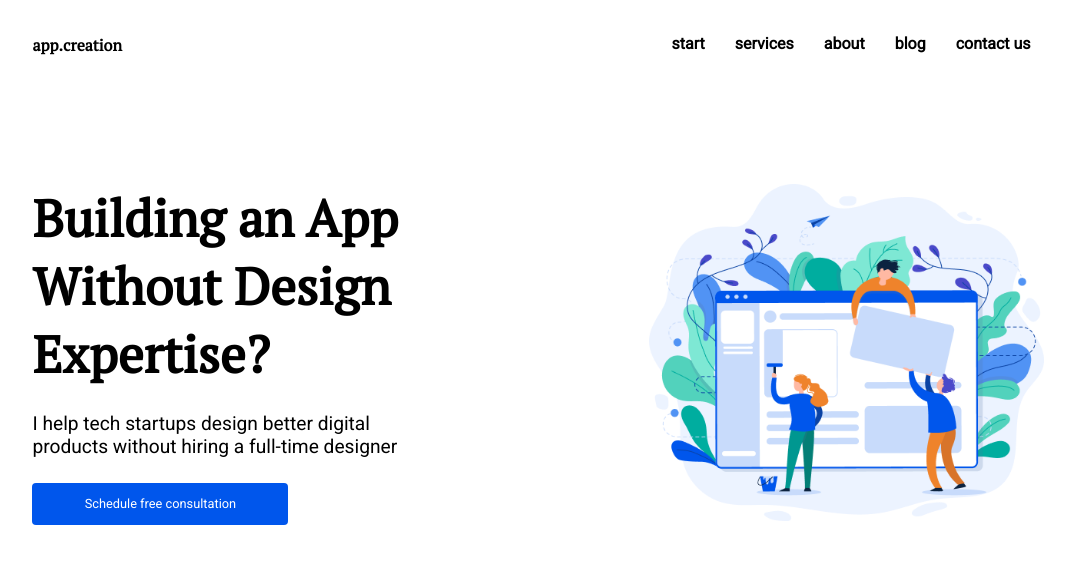
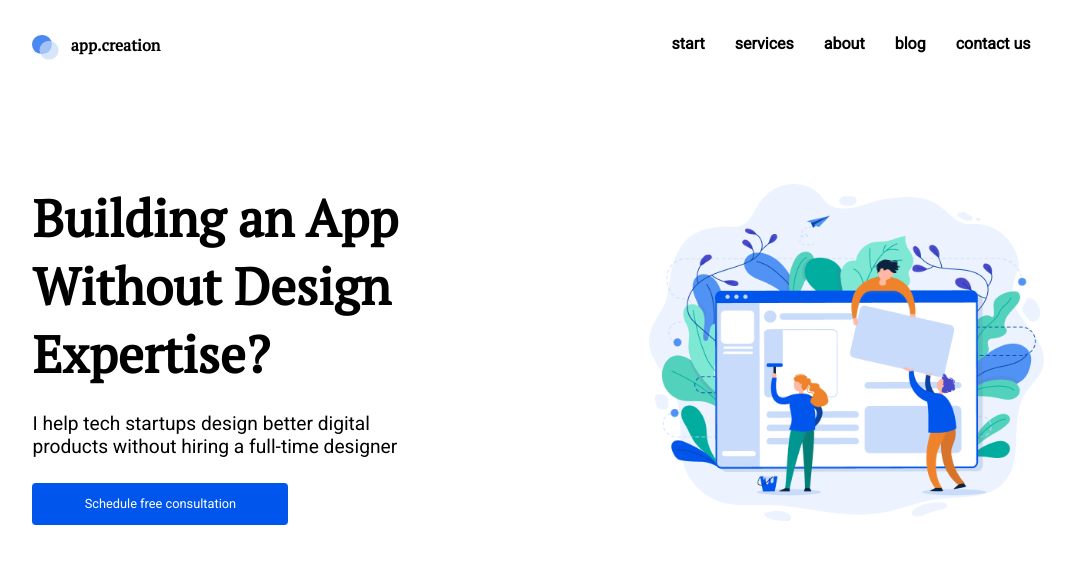
Before and after one commit to WebHeroSchool/Site_1, a plain HTML site: page index.html in a window 1280 px wide. Shown: the whole page, without its empty margins (102-1177 px from the left). Drawn offline with Linux system fonts and the light colour scheme.

Commit message:
Сделал по своему, адаптивным.

```diff
--- a/css/style.css
+++ b/css/style.css
@@ -13,9 +13,31 @@ body {
 }
 
 .logo {
+	display: flex;
+	justify-content: flex-start;
+	align-items: center;
 	font-family: PT Serif;
 	font-weight: bold;
 }
+
+.logo__circle {
+	width: 1.5vw;
+	height: 1.5vw;
+}
+
+.logo__circle_color_blue {
+	transform: translateX(-65%)translateY(30%);
+	background: #C8DBFB;
+	border-radius: 50%;
+	opacity: 0.7;
+}
+
+.logo__circle_color_dark-blue {
+	background: #0056EC;
+	border-radius: 50%;
+	opacity: 0.7;
+}
+
 
 .menu__item {
 	margin: 0 13px;
--- a/index.html
+++ b/index.html
@@ -4,12 +4,14 @@
     <title>Мой первый сайт</title>
     <meta charset="utf-8">
     <meta name="viewport" content="initial-scale=1.0, width=device-width">
-    <link href="https://fonts.googleapis.com/css2?family=PT+Serif&family=Roboto&display=swap" rel="stylesheet">
+    <link rel="stylesheet" href="css/fonts.css">
     <link rel="stylesheet" href="css/style.css">
   </head>
   <body>
     <header class="header">
-      <div class="logo">app.creation</div>
+      <div class="logo">
+        <div class="logo__circle logo__circle_color_dark-blue"></div><div class="logo__circle logo__circle_color_blue"></div>
+        app.creation</div>
       <nav class="menu">
         <a class="menu__item" href="">start</a>
         <a class="menu__item" href="">services</a>
```
